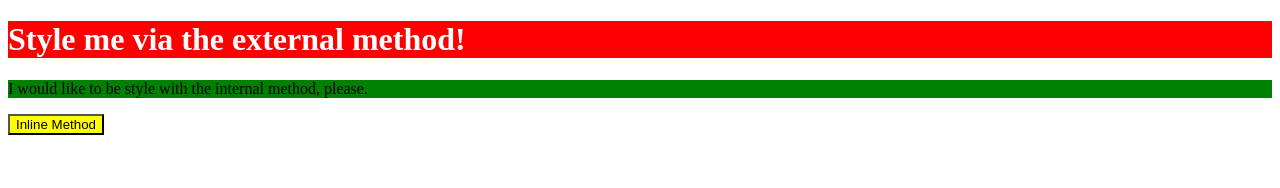
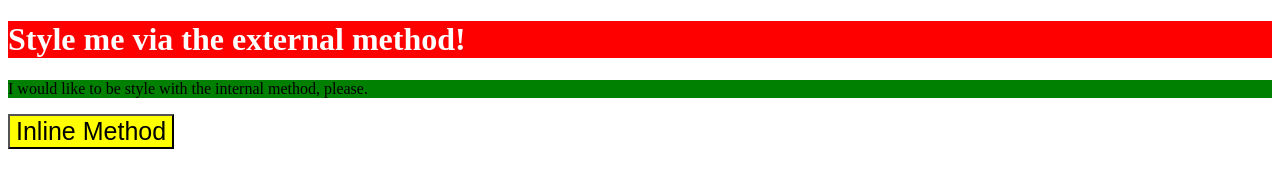
Before and after one commit to alexrodon/thursday_practice, a plain HTML site: page css_methods/index.html in a window 1280 px wide. Drawn offline with Linux system fonts and the light colour scheme.

Commit message:
Edit ../.DS_Store and Edit ../css_methods/index.html

```diff
--- a/css_methods/index.html
+++ b/css_methods/index.html
@@ -15,7 +15,7 @@
 <body>
     <h1 class="hello">Style me via the external method!</h1>
     <p>I would like to be style with the internal method, please.</p>
-    <button style="background-color: yellow;">Inline Method</button>
+    <button style="background-color: yellow; font-size: 25px;">Inline Method</button>
 
 
 
```
Also changed, not shown: 1 other file.
